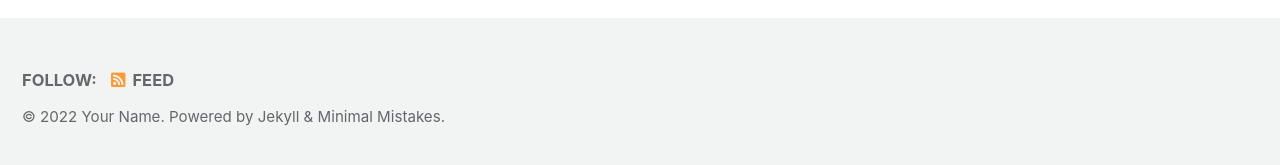
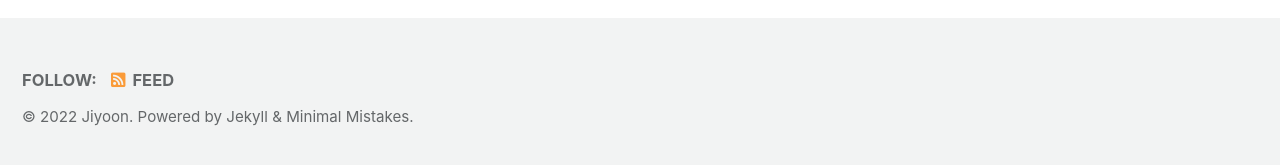
Before and after one commit to ji-yooon/ji-yooon.github.io, a Jekyll site: the page built from index.markdown, in a window 1280 px wide. Shown: the part 727-892 px from the top of the page. Built offline with Jekyll 4.4.1, drawn with Linux system fonts in a browser that asks for light colours; cached includes are drawn as plain includes; the list of posts is cut into pages by our own code.

Commit message:
Update _config.yml

```diff
--- a/_config.yml
+++ b/_config.yml
@@ -19,7 +19,7 @@
 title: "Site Title"
 title_separator: "-"
 subtitle: # site tagline that appears below site title in masthead
-name: "Your Name"
+name: "Jiyoon"
 description: "An amazing website."
 url: "https://ji-yooon.github.io/"
 baseurl: # the subpath of your site, e.g. "/blog"
@@ -103,15 +103,15 @@
 
 # Site Author
 author:
-  name: "Your Name"
+  name: "Jiyoon"
   avatar: # path of avatar image, e.g. "/assets/images/bio-photo.jpg"
   bio: "I am an **amazing** person."
-  location: "Somewhere"
+  location: "San Deigo, California, US"
   email:
   links:
     - label: "Email"
       icon: "fas fa-fw fa-envelope-square"
-      # url: "mailto:your.name@email.com"
+      url: mailto:jiyoon.7321@gmail.com
     - label: "Website"
       icon: "fas fa-fw fa-link"
       # url: "https://your-website.com"
```
